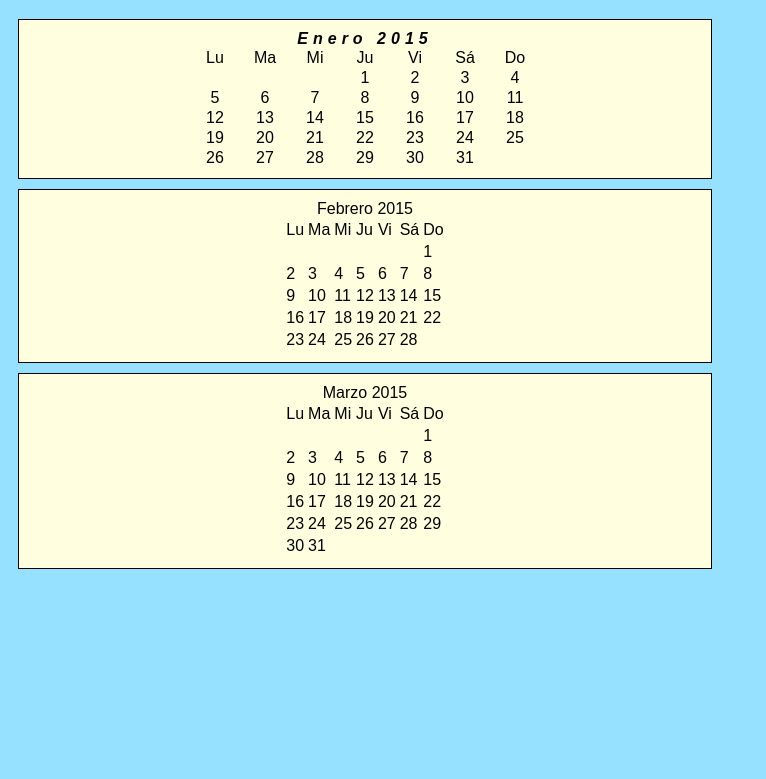
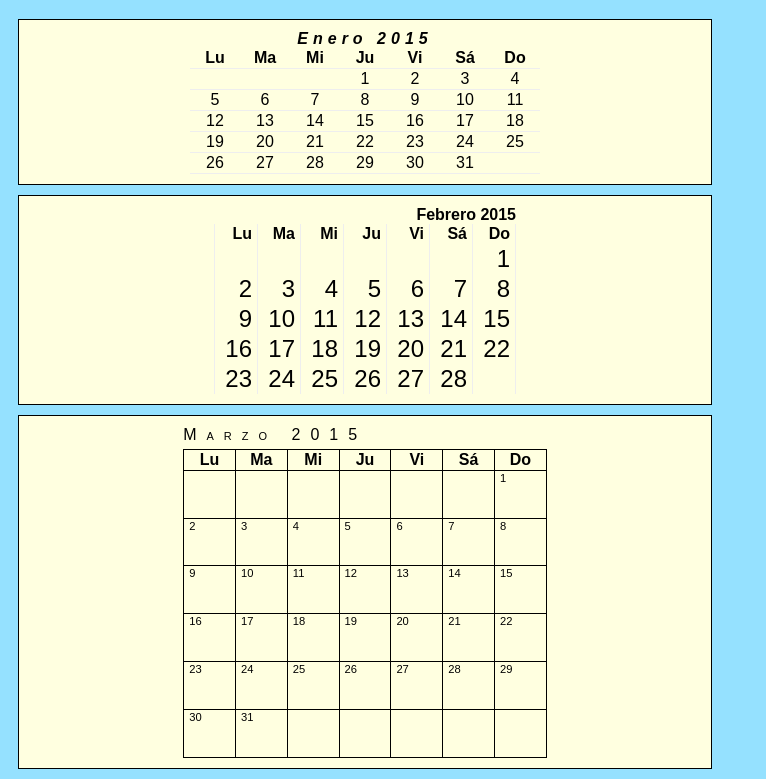
Before and after one commit to fastrhombus/Calendario-2015, a plain HTML site: page index.html in a window 1280 px wide. Shown: the part 61-840 px from the top of the page, without its empty margins (0-766 px from the left). Before the commit the page ends 800 px from the top, so only its background shows below. Drawn offline with Linux system fonts and the light colour scheme.

Commit message:
trabajo de casa

```diff
--- a/index.html
+++ b/index.html
@@ -9,18 +9,19 @@
 
 <body>
     <h1>Calendarios 2015</h1>
+
     <div class="enero">
-        <table class="enero">
-            <caption class="enero"><em>Enero 2015</em></caption>
+      <table border="1">
+        <caption>Enero 2015</caption>
         <tbody>
           <tr>
-                    <td>Lu</td>
-                    <td>Ma</td>
-                    <td>Mi</td>
-                    <td>Ju</td>
-                    <td>Vi</td>
-                    <td>Sá</td>
-                    <td>Do</td>
+            <th>Lu</th>
+            <th>Ma</th>
+            <th>Mi</th>
+            <th>Ju</th>
+            <th>Vi</th>
+            <th>Sá</th>
+            <th>Do</th>
           </tr>
           <tr>
             <td></td>
@@ -70,18 +71,19 @@
         </tbody>
       </table>
     </div>
-    <div>
-        <table>
+
+    <div class="febrero">
+      <table border="1">
         <caption>Febrero 2015</caption>
         <tbody>
           <tr>
-                    <td>Lu</td>
-                    <td>Ma</td>
-                    <td>Mi</td>
-                    <td>Ju</td>
-                    <td>Vi</td>
-                    <td>Sá</td>
-                    <td>Do</td>
+            <th>Lu</th>
+            <th>Ma</th>
+            <th>Mi</th>
+            <th>Ju</th>
+            <th>Vi</th>
+            <th>Sá</th>
+            <th>Do</th>
           </tr>
           <tr>
             <td></td>
@@ -131,18 +133,19 @@
         </tbody>
       </table>
     </div>
-    <div>
-        <table>
+
+    <div class="marzo">
+      <table border="1">
         <caption>Marzo 2015</caption>
         <tbody>
           <tr>
-                    <td>Lu</td>
-                    <td>Ma</td>
-                    <td>Mi</td>
-                    <td>Ju</td>
-                    <td>Vi</td>
-                    <td>Sá</td>
-                    <td>Do</td>
+            <th>Lu</th>
+            <th>Ma</th>
+            <th>Mi</th>
+            <th>Ju</th>
+            <th>Vi</th>
+            <th>Sá</th>
+            <th>Do</th>
           </tr>
           <tr>
             <td></td>
--- a/style.css
+++ b/style.css
@@ -1,14 +1,16 @@
-body{
-    background-color:rgb(149, 225, 255);
+body {
+  background-color: rgb(149, 225, 255);
   font-family: sans-serif;
 }
-div{
+
+div {
+  background-color: lightyellow;
   border: black 1px solid;
-    background-color: lightyellow;
   padding: 10px 30px;
   margin: 10px;
   width: 50%;
 }
+
 table {
   margin-left: auto;
   margin-right: auto;
@@ -38,3 +40,47 @@ table {
   border-right: none;
   border-top: none;
 }
+
+div.febrero table {
+  border: none;
+  border-collapse: collapse;
+  text-align: right;
+}
+div.febrero caption {
+  font-weight: bold;
+  text-align: right;
+}
+div.febrero th {
+  border-top: none;
+  border-bottom: none;
+  padding-right: 5px;
+}
+div.febrero td {
+  border-top: none;
+  border-bottom: none;
+  font-size: 150%;
+  padding-right: 5px;
+  width: 1.5em;
+}
+
+div.marzo table {
+  border: black 1px solid;
+  border-collapse: collapse;
+  text-align: left;
+}
+div.marzo caption {
+  font-variant: small-caps;
+  letter-spacing: 10px;
+  margin-bottom: 5px;
+  text-align: left;
+}
+div.marzo th {
+  text-align: center;
+}
+div.marzo td {
+  width: 4em;
+  height: 4em;
+  padding-left: 5px;
+  font-size: 70%;
+  vertical-align: top;
+}
```
Lines whose indentation alone changed are shown as unchanged.
